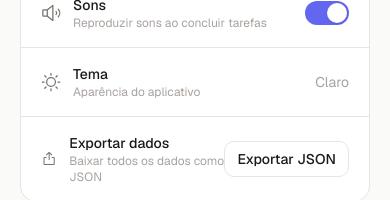
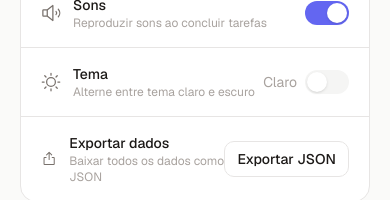
Before and after one commit to GabrielCoelhoCruz/lifeplanner, a React (Vite) app: page /settings in a window 390 px wide. Shown: the part 306-506 px from the top of the page. Built offline with nearby package versions, Linux system fonts and the light colour scheme.

Commit message:
fix: dialog overflow on mobile - add margin and wrap color circles

```diff
--- a/index.html
+++ b/index.html
@@ -5,6 +5,15 @@
     <link rel="icon" type="image/svg+xml" href="/favicon.svg" />
     <meta name="viewport" content="width=device-width, initial-scale=1.0" />
     <title>planner-temp</title>
+    <script>
+      (function() {
+        var theme = localStorage.getItem('settings:theme');
+        if (!theme) {
+          theme = window.matchMedia('(prefers-color-scheme: dark)').matches ? 'dark' : 'light';
+        }
+        document.documentElement.setAttribute('data-theme', theme);
+      })();
+    </script>
   </head>
   <body>
     <div id="root"></div>
--- a/src/components/create-project-dialog.tsx
+++ b/src/components/create-project-dialog.tsx
@@ -87,7 +87,7 @@ export function CreateProjectDialog({ open, onOpenChange }: CreateProjectDialogP
             <label className="text-xs font-medium text-text-muted uppercase tracking-wider">
               Cor
             </label>
-            <div className="mt-2 flex gap-2">
+            <div className="mt-2 flex flex-wrap gap-2">
               {PRESET_COLORS.map((c) => (
                 <button
                   key={c}
--- a/src/components/edit-project-dialog.tsx
+++ b/src/components/edit-project-dialog.tsx
@@ -87,7 +87,7 @@ export function EditProjectDialog({ project, open, onOpenChange }: EditProjectDi
             <label className="text-xs font-medium text-text-muted uppercase tracking-wider">
               Cor
             </label>
-            <div className="mt-2 flex gap-2">
+            <div className="mt-2 flex flex-wrap gap-2">
               {PRESET_COLORS.map((c) => (
                 <button
                   key={c}
--- a/src/components/ui/dialog.tsx
+++ b/src/components/ui/dialog.tsx
@@ -80,7 +80,7 @@ const DialogContent = React.forwardRef<
       <div
         ref={ref}
         className={cn(
-          "fixed left-1/2 top-1/2 z-50 grid w-full max-w-lg -translate-x-1/2 -translate-y-1/2 gap-4 border border-border bg-bg-elevated p-6 shadow-lg rounded-lg animate-in fade-in-0 zoom-in-95",
+          "fixed left-1/2 top-1/2 z-50 grid w-[calc(100%-2rem)] max-w-lg -translate-x-1/2 -translate-y-1/2 gap-4 border border-border bg-bg-elevated p-5 sm:p-6 shadow-lg rounded-lg animate-in fade-in-0 zoom-in-95",
           className
         )}
         onClick={(e) => e.stopPropagation()}
--- a/src/index.css
+++ b/src/index.css
@@ -55,3 +55,14 @@
     border-radius: var(--radius-sm);
   }
 }
+
+[data-theme="dark"] {
+  --color-bg-primary: #0C0A09;
+  --color-bg-secondary: #1C1917;
+  --color-bg-elevated: #292524;
+  --color-text-primary: #FAFAF9;
+  --color-text-secondary: #A8A29E;
+  --color-text-muted: #78716C;
+  --color-border: #44403C;
+  --color-status-todo: #44403C;
+}
--- /dev/null
+++ b/src/lib/theme.tsx
@@ -0,0 +1,42 @@
+import { createContext, useContext, useEffect, useState, type ReactNode } from 'react'
+
+type Theme = 'light' | 'dark'
+
+interface ThemeContextValue {
+  theme: Theme
+  setTheme: (theme: Theme) => void
+  toggleTheme: () => void
+}
+
+const ThemeContext = createContext<ThemeContextValue | null>(null)
+
+function getInitialTheme(): Theme {
+  if (typeof window === 'undefined') return 'light'
+  const stored = localStorage.getItem('settings:theme')
+  if (stored === 'light' || stored === 'dark') return stored
+  return window.matchMedia('(prefers-color-scheme: dark)').matches ? 'dark' : 'light'
+}
+
+export function ThemeProvider({ children }: { children: ReactNode }) {
+  const [theme, setThemeState] = useState<Theme>(getInitialTheme)
+
+  useEffect(() => {
+    document.documentElement.setAttribute('data-theme', theme)
+    localStorage.setItem('settings:theme', theme)
+  }, [theme])
+
+  const setTheme = (t: Theme) => setThemeState(t)
+  const toggleTheme = () => setThemeState((prev) => (prev === 'light' ? 'dark' : 'light'))
+
+  return (
+    <ThemeContext.Provider value={{ theme, setTheme, toggleTheme }}>
+      {children}
+    </ThemeContext.Provider>
+  )
+}
+
+export function useTheme() {
+  const ctx = useContext(ThemeContext)
+  if (!ctx) throw new Error('useTheme must be used within ThemeProvider')
+  return ctx
+}
--- a/src/routes/__root.tsx
+++ b/src/routes/__root.tsx
@@ -2,6 +2,7 @@ import { createRootRoute, Outlet } from '@tanstack/react-router'
 import { Toaster } from 'sonner'
 import { Header } from '@/components/layout/header'
 import { ErrorBoundary } from '@/components/error-boundary'
+import { ThemeProvider } from '@/lib/theme'
 
 export const Route = createRootRoute({
   component: RootLayout,
@@ -9,6 +10,7 @@ export const Route = createRootRoute({
 
 function RootLayout() {
   return (
+    <ThemeProvider>
       <div className="min-h-screen bg-bg-primary">
         <Header />
         <main>
@@ -18,5 +20,6 @@ function RootLayout() {
         </main>
         <Toaster position="bottom-right" richColors closeButton />
       </div>
+    </ThemeProvider>
   )
 }
--- a/src/routes/settings.tsx
+++ b/src/routes/settings.tsx
@@ -2,8 +2,9 @@ import * as React from 'react'
 import { createFileRoute, Link } from '@tanstack/react-router'
 import { Button } from '@/components/ui/button'
 import { Separator } from '@/components/ui/separator'
-import { CaretLeft, Bell, SpeakerHigh, Sun, Export, Upload } from '@phosphor-icons/react'
+import { CaretLeft, Bell, SpeakerHigh, Sun, Moon, Export, Upload } from '@phosphor-icons/react'
 import { toast } from 'sonner'
+import { useTheme } from '@/lib/theme'
 import { api } from '@/lib/api'
 import { requestNotificationPermission, setNotificationSetting } from '@/lib/notifications'
 import type { Project, Task, Item } from '@/server/db/schema'
@@ -56,6 +57,7 @@ function Toggle({ checked, onChange }: { checked: boolean; onChange: () => void
 }
 
 function SettingsPage() {
+  const { theme, toggleTheme } = useTheme()
   const [notifications, toggleNotifications] = useLocalToggle('settings:notifications', true)
   const [sounds, toggleSounds] = useLocalToggle('settings:sounds', true)
   const fileInputRef = React.useRef<HTMLInputElement>(null)
@@ -157,13 +159,20 @@ function SettingsPage() {
 
         <div className="flex items-center justify-between px-5 py-4">
           <div className="flex items-center gap-3">
-            <Sun size={20} className="text-text-secondary" />
+            {theme === 'dark' ? (
+              <Moon size={20} className="text-text-secondary" />
+            ) : (
+              <Sun size={20} className="text-text-secondary" />
+            )}
             <div>
               <p className="text-sm font-medium text-text-primary">Tema</p>
-              <p className="text-xs text-text-muted">Aparência do aplicativo</p>
+              <p className="text-xs text-text-muted">Alterne entre tema claro e escuro</p>
             </div>
           </div>
-          <span className="text-sm text-text-muted">Claro</span>
+          <div className="flex items-center gap-2">
+            <span className="text-sm text-text-muted">{theme === 'dark' ? 'Escuro' : 'Claro'}</span>
+            <Toggle checked={theme === 'dark'} onChange={toggleTheme} />
+          </div>
         </div>
 
         <Separator />
```
Also changed, not shown: .omc/state/idle-notif-cooldown.json, .omc/state/last-tool-error.json, .omc/state/mission-state.json, .omc/state/subagent-tracking.json, 1 other file (tests, documents, lock files or other folders). Lines whose indentation alone changed are shown as unchanged.
